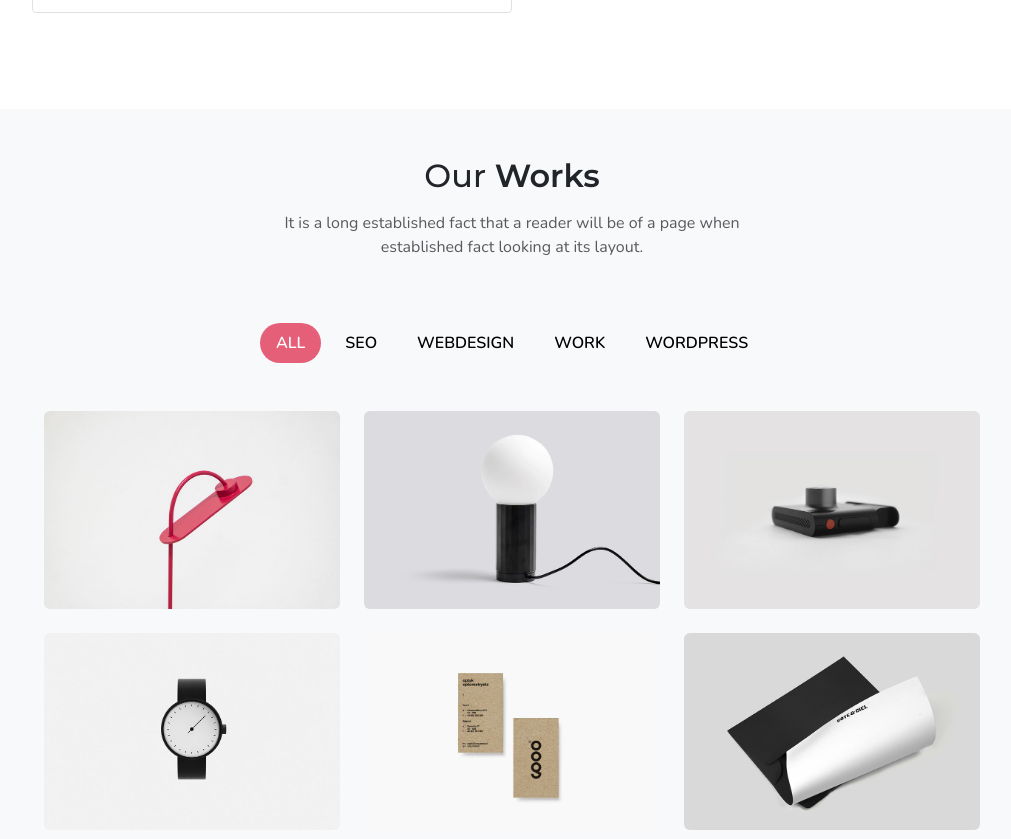
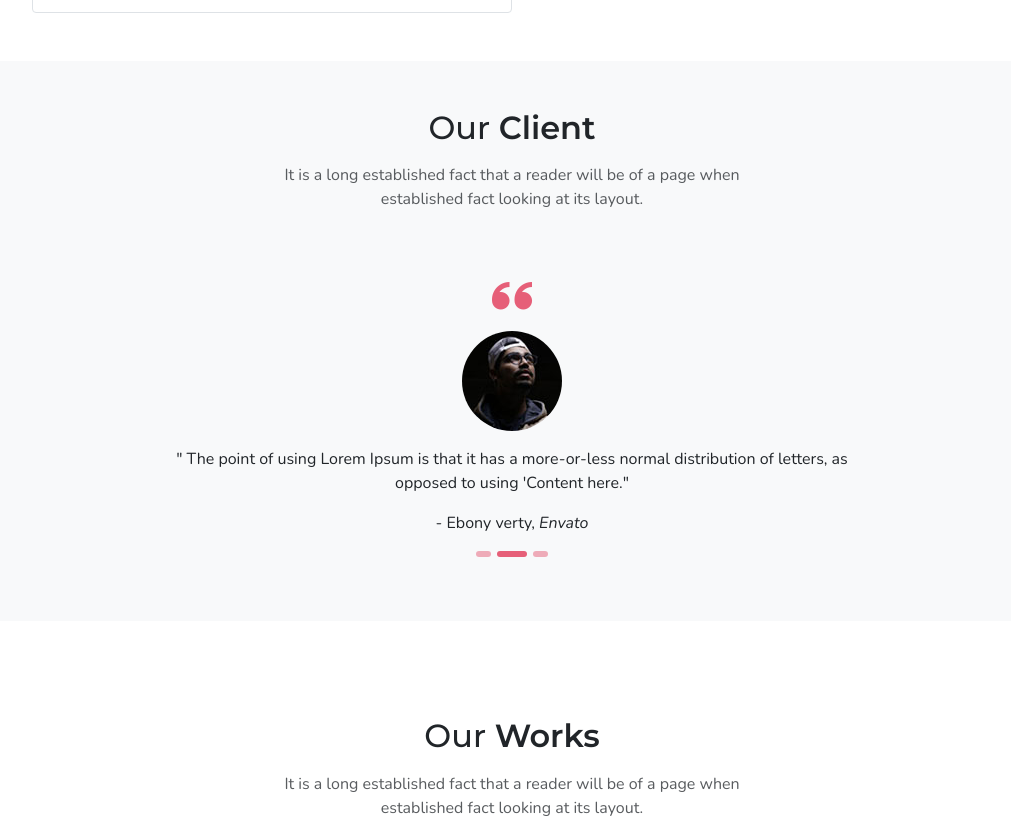
Before and after one commit to mahmoudElziny/Kerri, a plain HTML site: page index.html in a window 1280 px wide. Shown: the part 1315-2154 px from the top of the page, without its empty margins (128-1139 px from the left). Drawn offline with nearby package versions, Linux system fonts and the light colour scheme; files whose address does not match are found by name.

Commit message:
client-section

```diff
--- a/assets/css/style.css
+++ b/assets/css/style.css
@@ -1,6 +1,10 @@
 /* *Global Styles */
 :root{
   --main-color: #e65f78;
+}
+
+html {
+    scroll-padding-top: 56px ;
 }
 
 body{
@@ -40,6 +44,10 @@ ul {
     max-width: 500px;
 }
 
+.max-w-700 {
+    max-width: 700px;
+}
+
 .text-gray {
     color: #eee;
 }
@@ -75,6 +83,19 @@ abbr[title] {
   }
 
   /* *About Section Styles */
+
+  /* *Client Section Styles */
+  .carousel-indicators [data-bs-target] {
+    background-color: var(--main-color);
+    height: 6px;
+    width: 15px;
+    border-radius: 5px;
+    border: none;
+  }
+
+  .carousel-indicators .active {
+    width: 30px;
+  }
 
   /* *Portfolio Section Styles */
 
--- a/index.html
+++ b/index.html
@@ -21,7 +21,7 @@
 </head>
 <body data-bs-spy="scroll" data-bs-target="#navbar">
   <!-- *Navbar -->
-  <nav id="navbar" class="navbar navbar-expand-lg bg-body-tertiary fixed-top">
+  <nav id="navbar" class="navbar navbar-expand-lg bg-body-tertiary fixed-top shadow-sm">
         <div class="container w-lg-75">
             <h1 class="h3 fw-semibold m-0">
                 <a href="#home">Kerri</a>
@@ -86,8 +86,69 @@
     </div>
   </section>
 
+  <!-- *Client Section -->
+  <section id="client" class="client bg-section">
+    <div class="container py-5 w-lg-75">
+        <div class="title d-flex justify-content-center align-items-center flex-column mb-5">
+            <h2>Our <span class="fw-semibold">Client</span></h2>
+            <p class="max-w-500 text-center mt-2 text-muted">It is a long established fact that a reader will be of a page when established fact looking at its layout.</p>
+        </div>
+        <div id="carouselExampleIndicators" class="carousel slide" data-bs-ride="carousel">
+            <div class="carousel-inner mt-5">
+              <div class="carousel-item active" data-bs-interval="4000">
+                <div class="inner d-flex justify-content-center align-items-center flex-column gap-3">
+                    <i class="icon-quotes-left fs-1 text-main"></i>
+                <img src="assets/images/testi-1.jpg" class="rounded-circle" alt="Ebony verty">
+                <blockquote class="d-flex justify-content-center align-items-center flex-column">
+                    <p class="max-w-700 text-center">" The point of using Lorem Ipsum is that it has a more-or-less normal distribution of letters, as opposed to using 'Content here."
+                    </p>
+                    <footer>
+                      - Ebony verty,  <cite>Envato</cite>
+                    </footer>
+
+                </blockquote>
+                </div>
+              </div>
+              <div class="carousel-item" data-bs-interval="3000">
+                <div class="inner d-flex justify-content-center align-items-center flex-column gap-3">
+                    <i class="icon-quotes-left fs-1 text-main"></i>
+                <img src="assets/images/testi-2.jpg" class="rounded-circle" alt="Ebony verty">
+                <blockquote class="d-flex justify-content-center align-items-center flex-column">
+                    <p class="max-w-700 text-center">" The point of using Lorem Ipsum is that it has a more-or-less normal distribution of letters, as opposed to using 'Content here."
+                    </p>
+                    <footer>
+                      - Ebony verty,  <cite>Envato</cite>
+                    </footer>
+
+                </blockquote>
+                </div>
+              </div>
+              <div class="carousel-item" data-bs-interval="3000">
+                <div class="inner d-flex justify-content-center align-items-center flex-column gap-3">
+                    <i class="icon-quotes-left fs-1 text-main"></i>
+                <img src="assets/images/testi-3.jpg" class="rounded-circle" alt="Ebony verty">
+                <blockquote class="d-flex justify-content-center align-items-center flex-column">
+                    <p class="max-w-700 text-center">" The point of using Lorem Ipsum is that it has a more-or-less normal distribution of letters, as opposed to using 'Content here."
+                    </p>
+                    <footer>
+                      - Ebony verty,  <cite>Envato</cite>
+                    </footer>
+
+                </blockquote>
+                </div>
+              </div>
+            </div>
+            <div class="carousel-indicators position-static">
+                <button type="button" data-bs-target="#carouselExampleIndicators" data-bs-slide-to="0" class="active" aria-current="true" aria-label="Slide 1"></button>
+                <button type="button" data-bs-target="#carouselExampleIndicators" data-bs-slide-to="1" aria-label="Slide 2"></button>
+                <button type="button" data-bs-target="#carouselExampleIndicators" data-bs-slide-to="2" aria-label="Slide 3"></button>
+              </div>
+          </div>
+    </div>
+  </section>
+
   <!-- *Portfolio Section -->
-  <section id="portfolio" class="portfolio mt-5 bg-section">
+  <section id="portfolio" class="portfolio mt-5">
     <div class="container py-5 w-lg-75">
         <div class="title d-flex justify-content-center align-items-center flex-column mb-5">
             <h2>Our <span class="fw-semibold">Works</span></h2>
```
